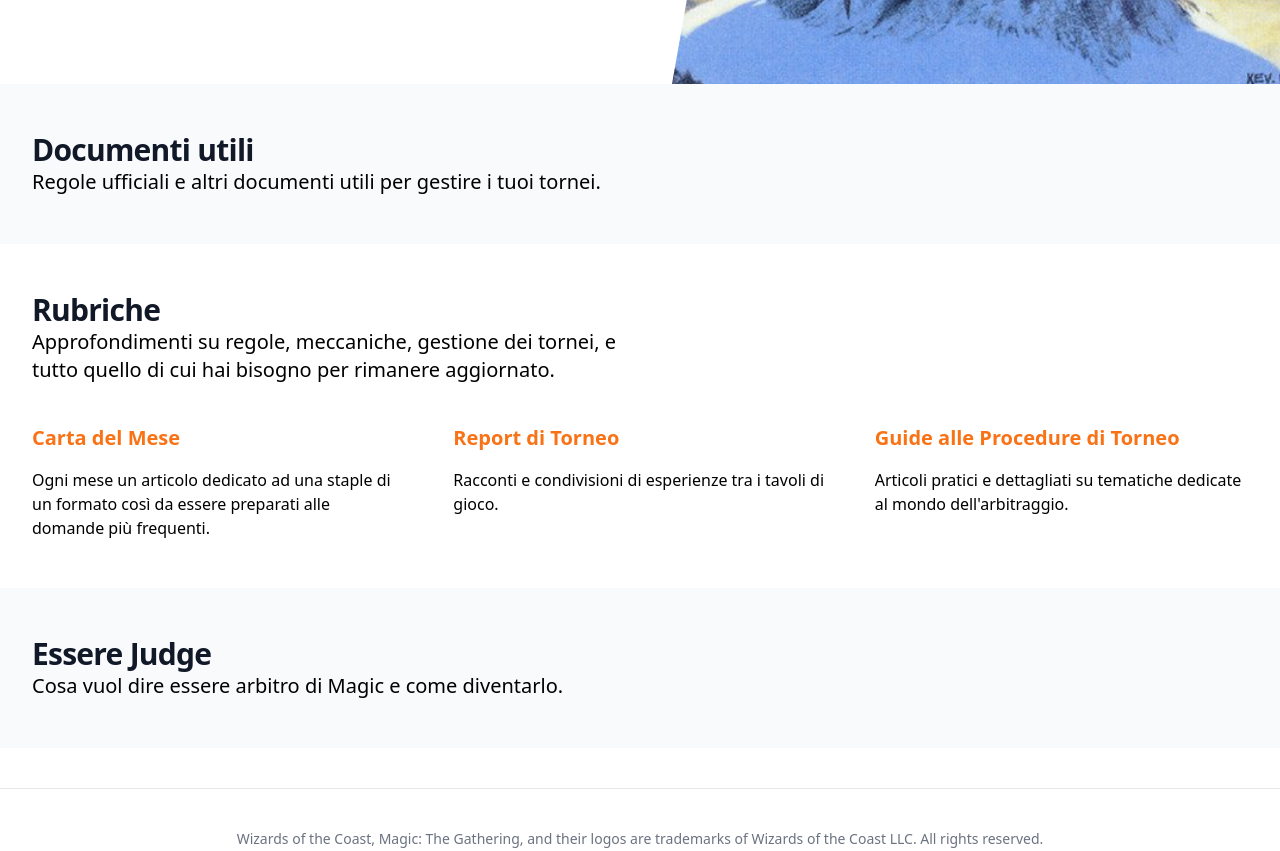
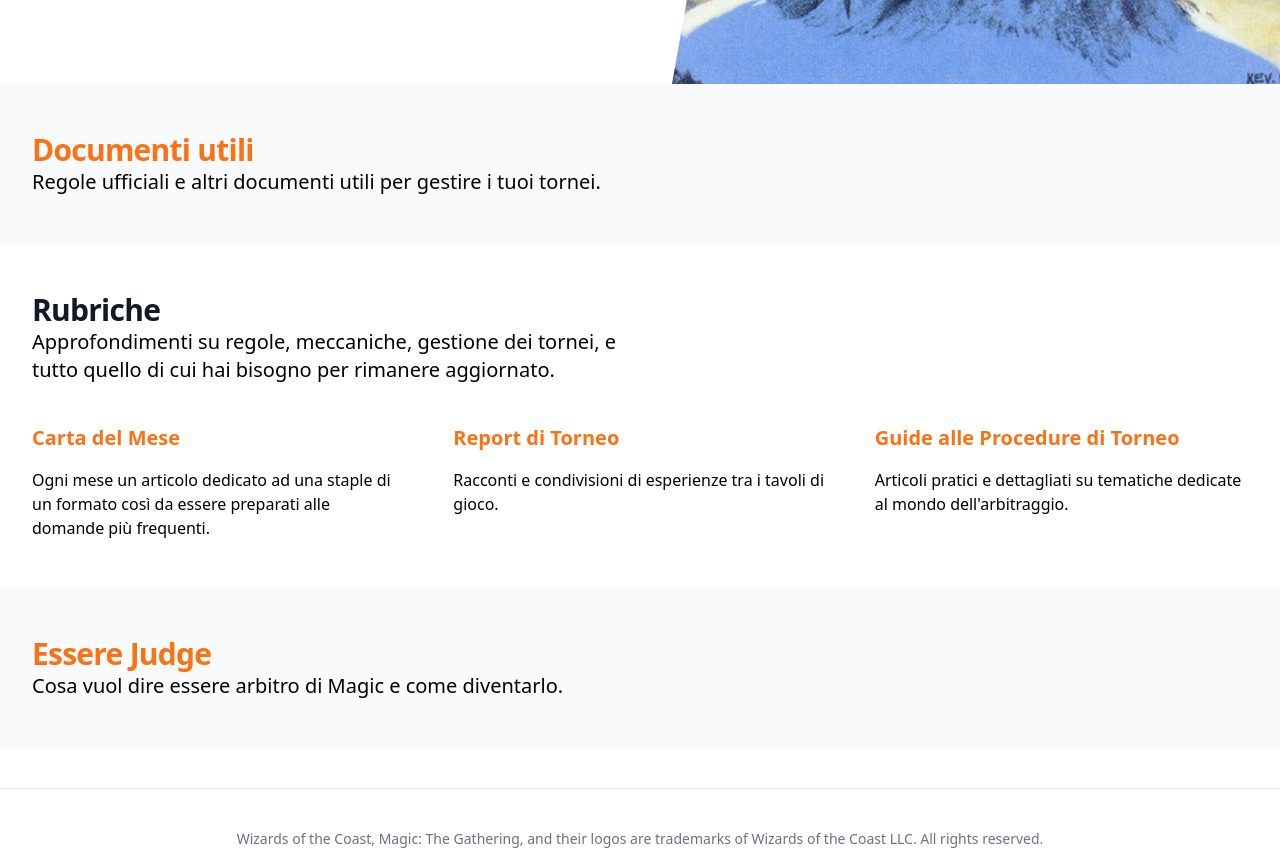
Before and after one commit to Takeno/imj-next-website, a Next.js app: page / in a window 1280 px wide. Shown: the part 460-1311 px from the top of the page. Built offline with nearby package versions, Linux system fonts and the light colour scheme.

Commit message:
chore: adjust links + contacts content

```diff
--- a/src/pages/index.tsx
+++ b/src/pages/index.tsx
@@ -66,7 +66,7 @@ export default function Home() {
             <div className="max-w-7xl mx-auto px-4 sm:px-6 lg:px-8 text-left">
               <Link href="/risorse">
                 <a>
-                  <h2 className="tracking-tight font-bold text-gray-900 text-3xl hover:underline">
+                  <h2 className="tracking-tight font-bold text-3xl hover:underline text-orange-500">
                     Documenti utili
                   </h2>
                 </a>
@@ -138,7 +138,7 @@ export default function Home() {
             <div className="max-w-7xl mx-auto px-4 sm:px-6 lg:px-8 text-left">
               <Link href="/essere-judge">
                 <a>
-                  <h2 className="tracking-tight font-bold text-gray-900 text-3xl hover:underline">
+                  <h2 className="tracking-tight font-bold text-3xl hover:underline text-orange-500">
                     Essere Judge
                   </h2>
                 </a>
--- a/src/pages/rubriche/[category]/[slug].tsx
+++ b/src/pages/rubriche/[category]/[slug].tsx
@@ -15,6 +15,7 @@ import MarkdownContent, {
 } from '../../../components/MarkdownContent';
 import {PageTitle} from '../../../components/Typography';
 import {labelFor} from '../../../utils/id-to-labels';
+import Link from 'next/link';
 
 interface SerializedArticle extends Omit<Article, 'content'> {
   content: MDXRemoteSerializeResult;
@@ -50,7 +51,11 @@ const Post = ({post, author}: PageProps) => {
 
         <aside className="border-t pt-5 mt-5 md:w-[400px] md:border-r md:border-t-0 md:px-10 md:mt-0 md:pt-10 md:sticky md:top-0 md:h-screen">
           <h3 className="font-bold text-lg">Rubrica</h3>
-          <p>{labelFor(post.category)}</p>
+          <p>
+            <Link href={`/rubriche/${post.category}`}>
+              <a className="hover:underline">{labelFor(post.category)}</a>
+            </Link>
+          </p>
           <h3 className="font-bold text-lg pt-5">Autore</h3>
           <p>
             {author.firstName} {author.lastName}
```
Also changed, not shown: content/pages/contatti.md (+5 -0 lines).
